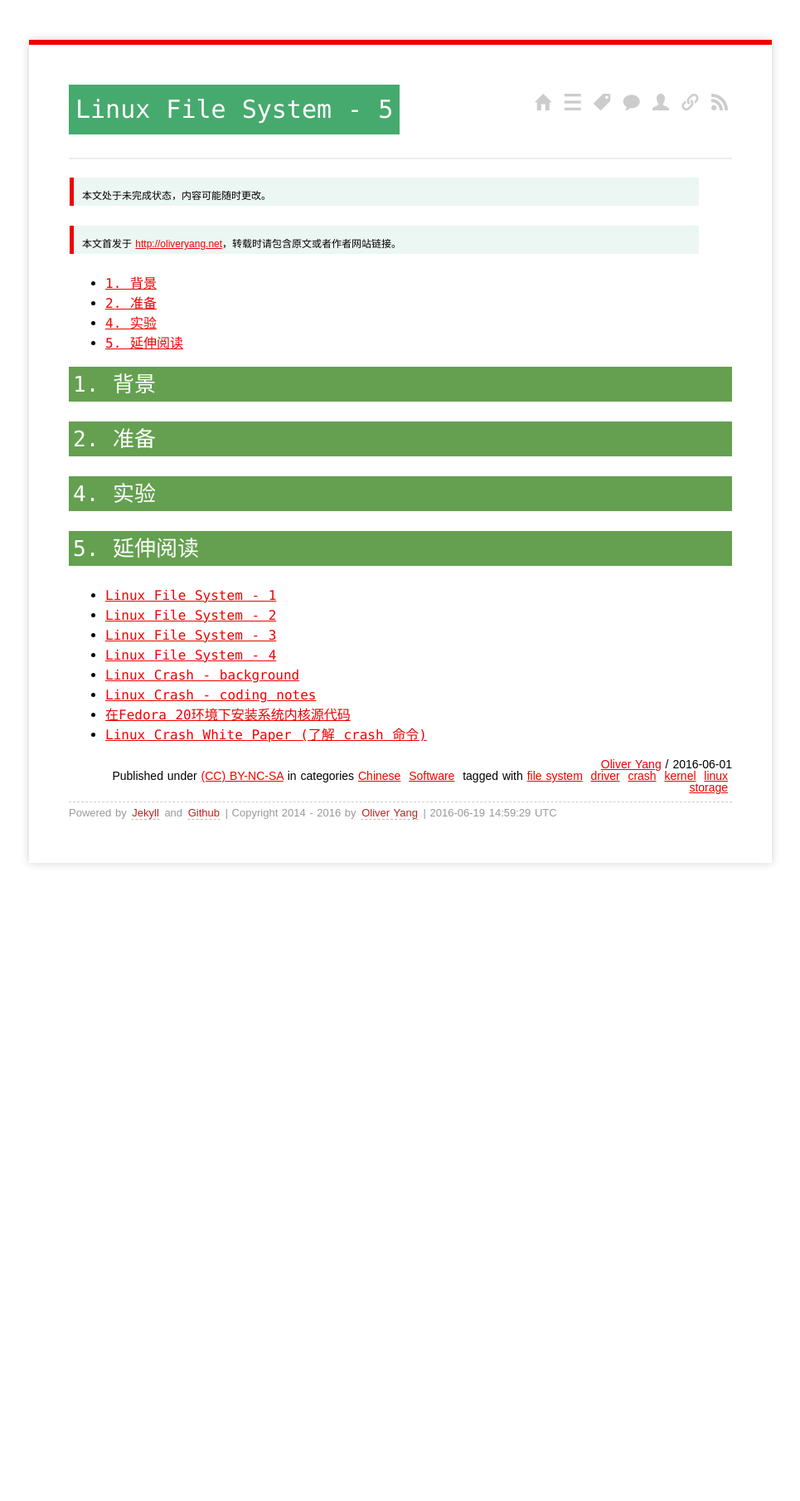
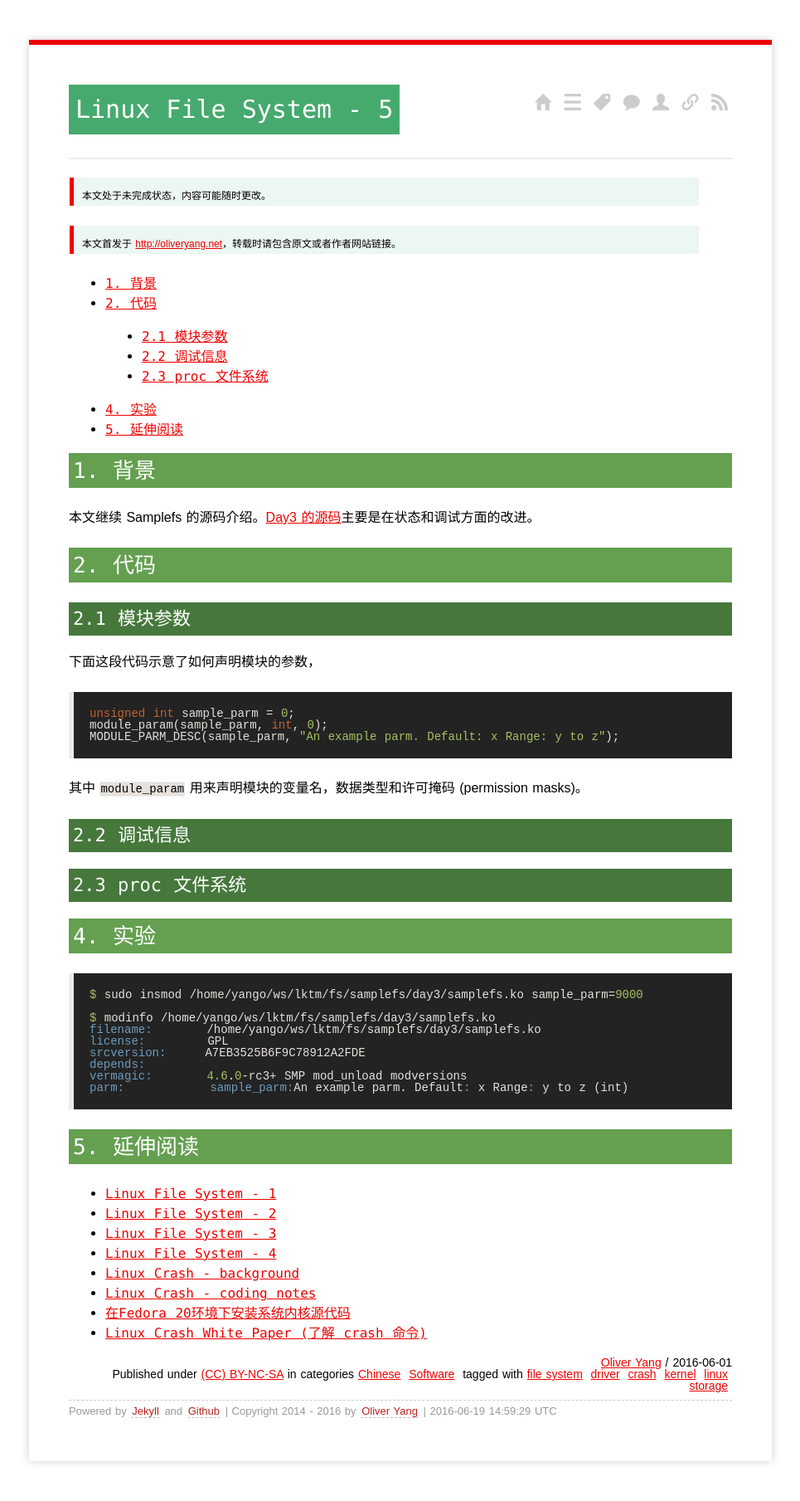
Before and after one commit to yangoliver/yangoliver.github.io, a Jekyll site: the page built from _posts/2016/2016-06-01-linux-file-system-basic-5.md, in a window 1280 px wide. Shown: the whole page at 83% size, without its empty margins (157-1122 px from the left). Built offline with Jekyll 4.4.1, drawn with Linux system fonts in a browser that asks for light colours; comment, search, counter and statistics services are not loaded; before the commit the page ends 1088 px from its top, so only the background shows below that.

Commit message:
draft: description for module parameters

```diff
--- a/_posts/2016/2016-06-01-linux-file-system-basic-5.md
+++ b/_posts/2016/2016-06-01-linux-file-system-basic-5.md
@@ -16,9 +16,36 @@ tags:
 
 ## 1. 背景
 
-## 2. 准备
+本文继续 Samplefs 的源码介绍。[Day3 的源码](https://github.com/yangoliver/lktm/tree/master/fs/samplefs/day3)主要是在状态和调试方面的改进。
+
+## 2. 代码
+
+### 2.1 模块参数
+
+下面这段代码示意了如何声明模块的参数，
+
+	unsigned int sample_parm = 0;
+	module_param(sample_parm, int, 0);
+	MODULE_PARM_DESC(sample_parm, "An example parm. Default: x Range: y to z");
+
+其中 `module_param` 用来声明模块的变量名，数据类型和许可掩码 (permission masks)。
+
+### 2.2 调试信息
+
+### 2.3 proc 文件系统
 
 ## 4. 实验
+
+
+	$ sudo insmod /home/yango/ws/lktm/fs/samplefs/day3/samplefs.ko sample_parm=9000
+
+	$ modinfo /home/yango/ws/lktm/fs/samplefs/day3/samplefs.ko
+	filename:       /home/yango/ws/lktm/fs/samplefs/day3/samplefs.ko
+	license:        GPL
+	srcversion:     A7EB3525B6F9C78912A2FDE
+	depends:
+	vermagic:       4.6.0-rc3+ SMP mod_unload modversions
+	parm:           sample_parm:An example parm. Default: x Range: y to z (int)
 
 ## 5. 延伸阅读
 
```
